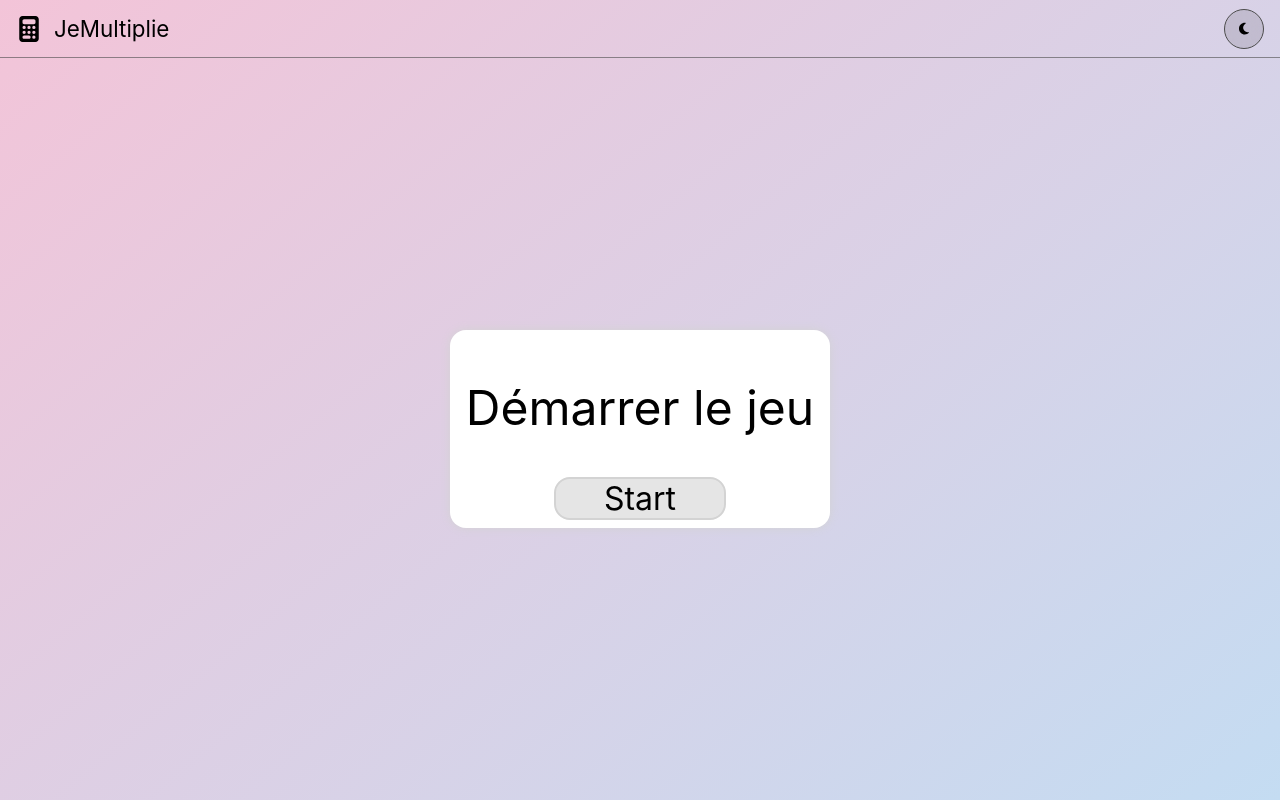
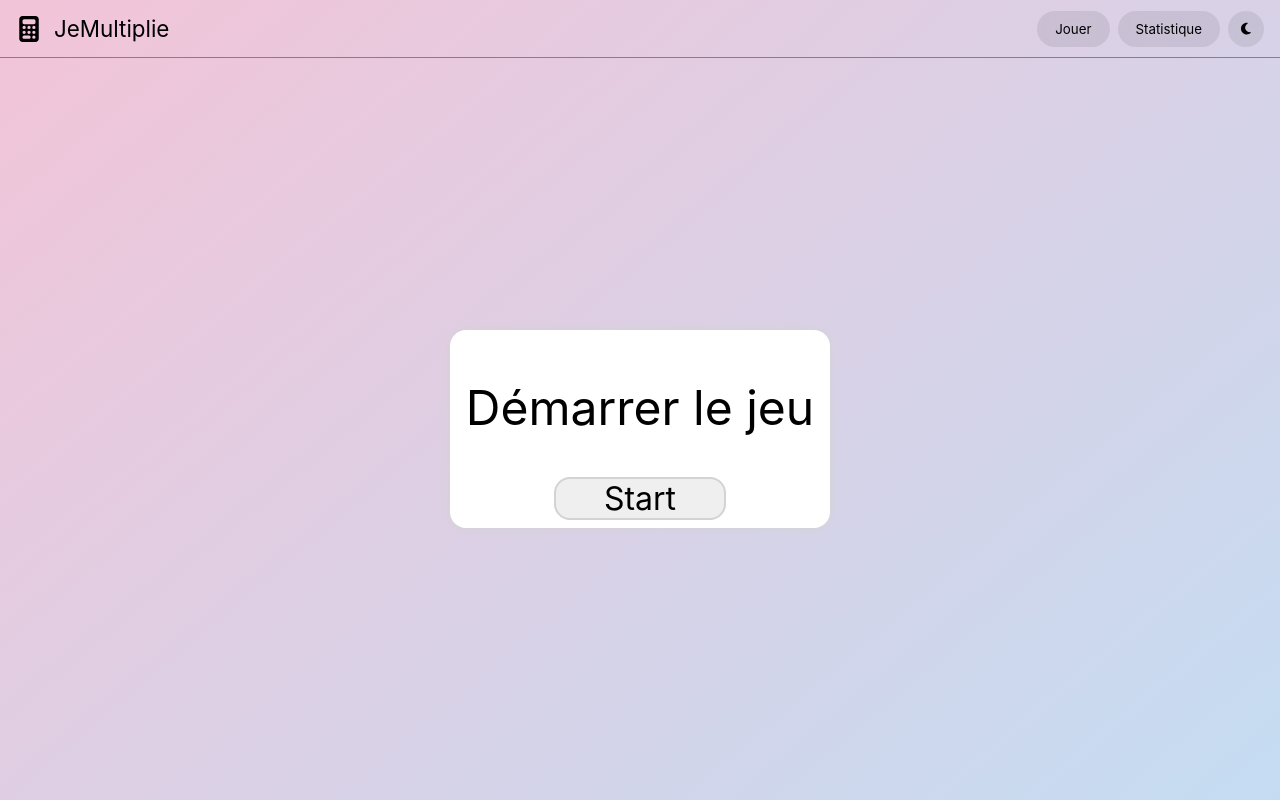
Before and after one commit to mael-sil/JeMultiplie, a Vue app: page /#/ in a window 1280 px wide. Built offline with nearby package versions, Linux system fonts and the light colour scheme; the HTML template or start-up script is replaced by a standard one; what vue3-apexcharts would draw is missing.

Commit message:
Amélioration header et page stat - Ajout des boutton dans la barre header - - ajout d'un message dans la page de stat si aucunne stat dispo - Deplacement de css de main vers le composant header pour une meilleur cohérence

```diff
--- a/src/assets/main.css
+++ b/src/assets/main.css
@@ -81,19 +81,6 @@ main > div {
   align-items: center;
 }
 
-button {
-  background: rgb(0, 0, 0, 0.1);
-  backdrop-filter: blur(10px);
-  border: 0.05rem solid rgb(75, 75, 75);
-}
-
-.dark button {
-  color: white;
-  background: rgb(255, 255, 255, 0.1);
-  backdrop-filter: blur(10px);
-  border: 0.05rem solid lightgray;
-}
-
 main button {
   text-align: center;
 
@@ -103,10 +90,6 @@ main button {
   padding: 0rem 3rem;
 
   font-size: 3rem;
-}
-
-button:hover {
-  border: 0.14rem solid rgb(146, 90, 197) !important;
 }
 
 main {
@@ -125,14 +108,12 @@ main {
 header {
   display: flex;
   flex-direction: row;
-
   align-items: center;
+  justify-content: space-between;
   gap: 0.5rem;
-
-  padding: 0rem 1rem;
-  align-self: stretch;
-
+  padding: 0rem 2rem;
   border-bottom: 0.05rem solid rgb(75, 75, 75, 0.6);
+  width: calc(100vw - 2rem);
 }
 
 .dark header {
--- a/src/components/headerTemplate.vue
+++ b/src/components/headerTemplate.vue
@@ -25,24 +25,37 @@ function listenDark() {
 </script>
 
 <template>
-
-  <div id="logo-wrapper">
-    <font-awesome-icon :icon="['fas', 'calculator']" size="lg" id="logo" />
+  <div class="left">
+    <div id="logo-wrapper">
+      <font-awesome-icon :icon="['fas', 'calculator']" size="lg" id="logo" />
+    </div>
+    <h1>JeMultiplie</h1>
   </div>
 
-  <h1>JeMultiplie</h1>
-
-
-
-  <button v-if="whiteMode" @click="listenWhite"><font-awesome-icon :icon="['fas', 'moon']" /></button>
-  <button v-else @click="listenDark"><font-awesome-icon :icon="['fas', 'sun']" /></button>
-
+  <div class="right">
+    <router-link to="/game"><button>Jouer</button></router-link>
+    <router-link to="/stats"><button>Statistique</button></router-link>
+    <button class="dark-mode-button" v-if="whiteMode" @click="listenWhite">
+      <font-awesome-icon :icon="['fas', 'moon']" />
+    </button>
+    <button class="dark-mode-button" v-else @click="listenDark">
+      <font-awesome-icon :icon="['fas', 'sun']" />
+    </button>
+  </div>
 
 
 
 </template>
 
 <style scoped>
+.left,
+.right {
+  display: flex;
+  align-items: center;
+  flex-direction: row;
+  gap: 0.5rem;
+}
+
 #logo-wrapper {
   display: flex;
   justify-content: center;
@@ -53,14 +66,32 @@ function listenDark() {
   height: 26px;
 }
 
+button {
+  background: rgb(0, 0, 0, 0.08);
+  backdrop-filter: blur(10px);
+  border: 0.14rem solid rgb(0, 0, 0, 0);
+  border-radius: 40px;
+  padding: 0.5rem 1rem;
+}
 
-button {
-  justify-self: end;
+.dark button {
+  color: white;
+  background: rgb(255, 255, 255, 0.2);
+  backdrop-filter: blur(10px);
+}
 
-  margin-left: auto;
-  width: 2.5rem;
-  height: 2.5rem;
-
+.dark-mode-button {
+  width: 2.25rem;
+  height: 2.25rem;
+  padding: 0;
   border-radius: 50%;
 }
+
+button:hover {
+  border: 0.1rem solid #1a1a2e !important;
+}
+
+.dark button:hover {
+  border-color: #f3c4d8 !important;
+}
 </style>
--- a/src/pages/StatsPage.vue
+++ b/src/pages/StatsPage.vue
@@ -37,7 +37,7 @@ function listenSelected(result: Result) {
 }
 </script>
 <template>
-  <div id="stat">
+  <div id="stat" v-if="resultHistory.length !== 0">
     <div title="Fermer" @click="listenQuit" id="cross">
       <font-awesome-icon :icon="['fas', 'xmark']" size="2x" />
     </div>
@@ -46,13 +46,8 @@ function listenSelected(result: Result) {
       <h2>Historique</h2>
       <div id="tab">
         <resultTopRow />
-        <resultRowTemplate
-          v-for="(elt, index) in [...resultHistory].reverse()"
-          :key="index"
-          :result="elt"
-          :selected="elt === selected"
-          @is-selected="listenSelected"
-        />
+        <resultRowTemplate v-for="(elt, index) in [...resultHistory].reverse()" :key="index" :result="elt"
+          :selected="elt === selected" @is-selected="listenSelected" />
       </div>
     </div>
 
@@ -61,6 +56,9 @@ function listenSelected(result: Result) {
       <h3>Pour la session du {{ dateSelected }}</h3>
       <opHeatmap :result="selected" />
     </div>
+  </div>
+  <div v-else>
+    <p>Pas de stat disponible</p>
   </div>
 </template>
 
@@ -91,7 +89,7 @@ function listenSelected(result: Result) {
 }
 
 #resultTab p,
-#statByOp > div {
+#statByOp>div {
   margin: 0;
   padding: 0.5rem 0rem;
 
```
